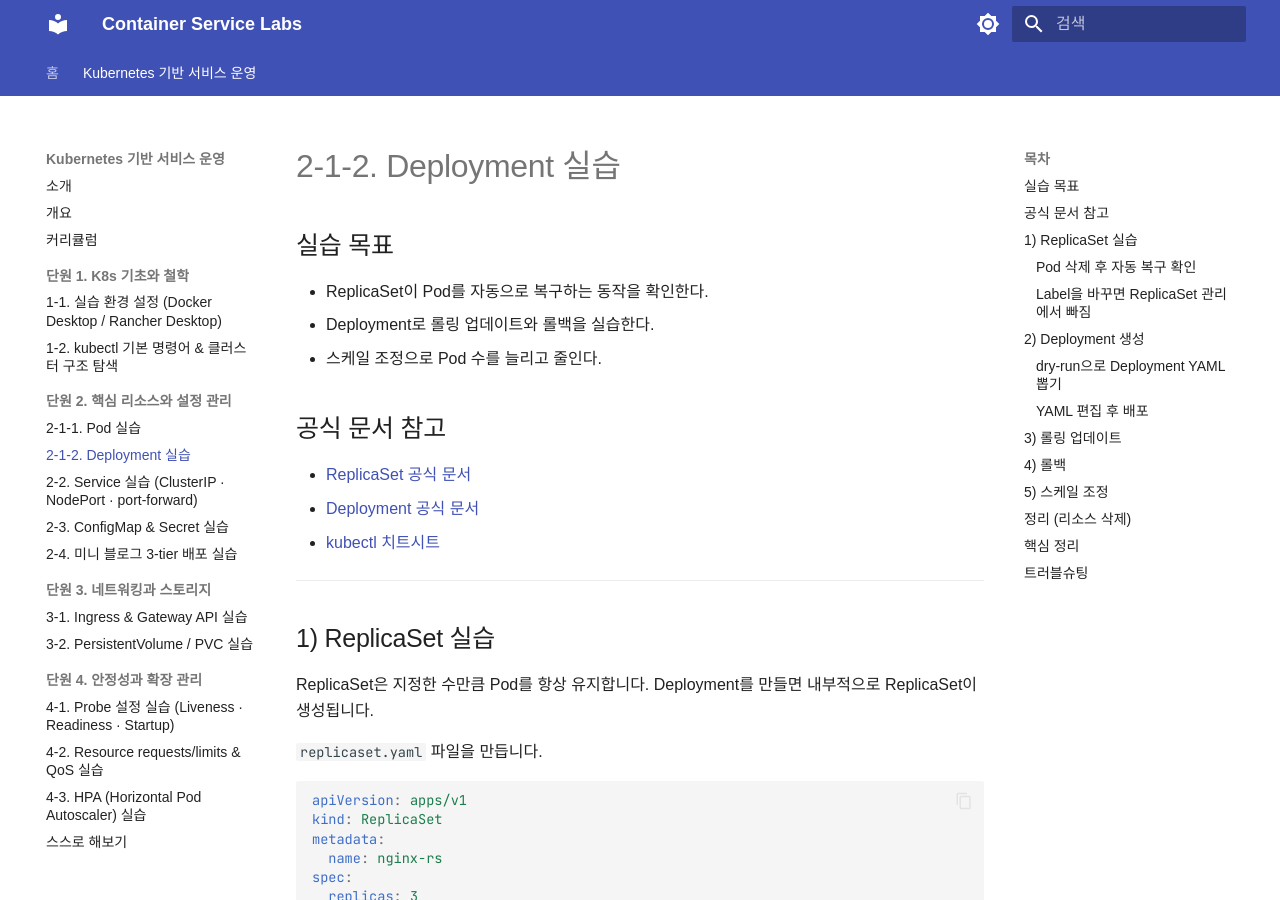
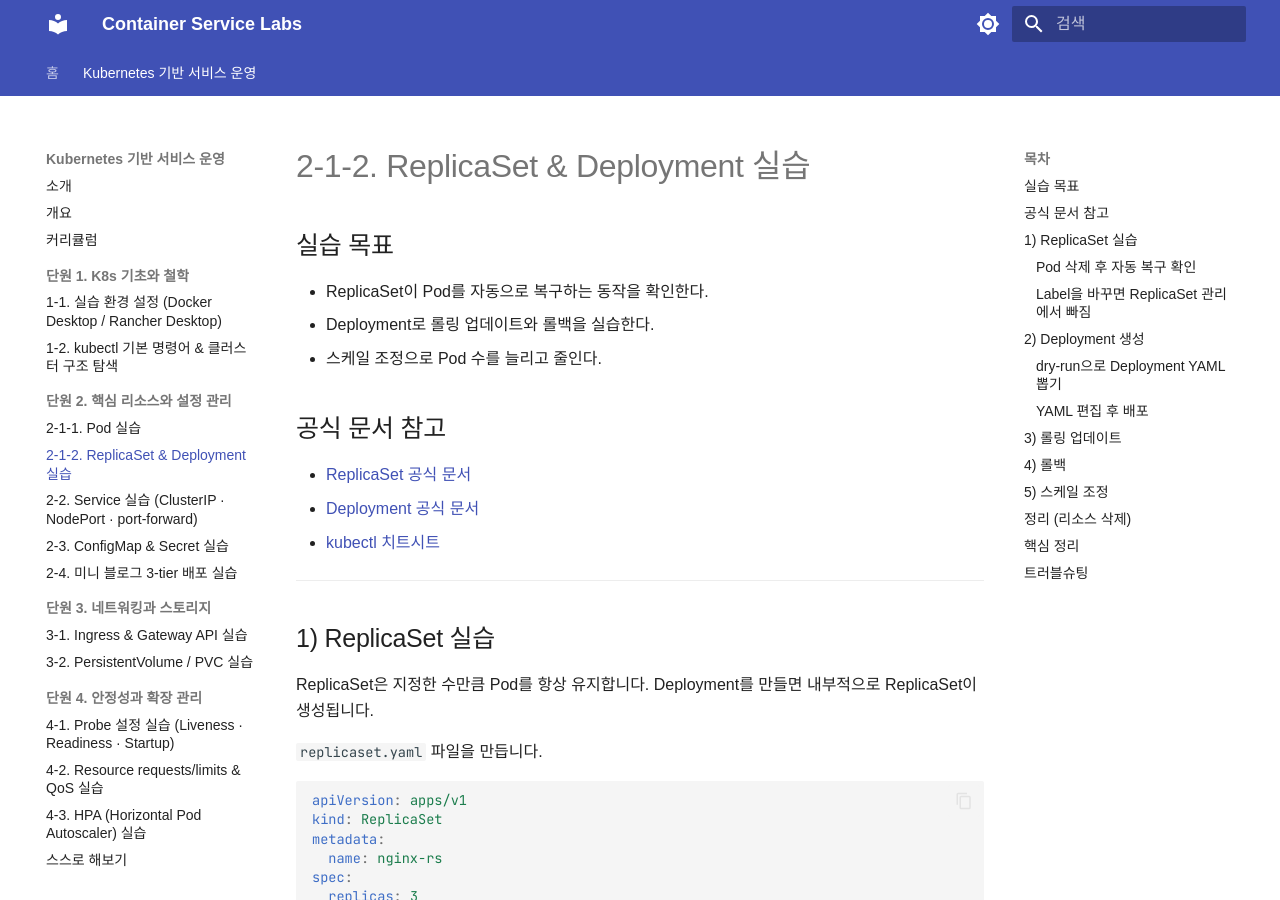
Before and after one commit to skilleat-labs/docker-k8s-labs, an MkDocs documentation site: the page built from docs/modules/module10/2-1-2.md, in a window 1280 px wide and 900 px high. Built offline with MkDocs 1.6.1 and Material for MkDocs 9.7.7, drawn with Linux system fonts in a browser that asks for light colours; some web fonts are replaced.

Commit message:
docs: 2-1-2 제목 및 nav를 'ReplicaSet & Deployment 실습'으로 변경

```diff
--- a/docs/modules/module10/2-1-2.md
+++ b/docs/modules/module10/2-1-2.md
@@ -1,4 +1,4 @@
-# 2-1-2. Deployment 실습
+# 2-1-2. ReplicaSet & Deployment 실습
 
 ## 실습 목표
 
--- a/mkdocs.yml
+++ b/mkdocs.yml
@@ -42,7 +42,7 @@ nav:
           - 1-2. kubectl 기본 명령어 & 클러스터 구조 탐색: modules/module10/1-2.md
       - 단원 2. 핵심 리소스와 설정 관리:
           - 2-1-1. Pod 실습: modules/module10/2-1-1.md
-          - 2-1-2. Deployment 실습: modules/module10/2-1-2.md
+          - 2-1-2. ReplicaSet & Deployment 실습: modules/module10/2-1-2.md
           - 2-2. Service 실습 (ClusterIP · NodePort · port-forward): modules/module10/2-2.md
           - 2-3. ConfigMap & Secret 실습: modules/module10/2-3.md
           - 2-4. 미니 블로그 3-tier 배포 실습: modules/module10/2-4.md
```
